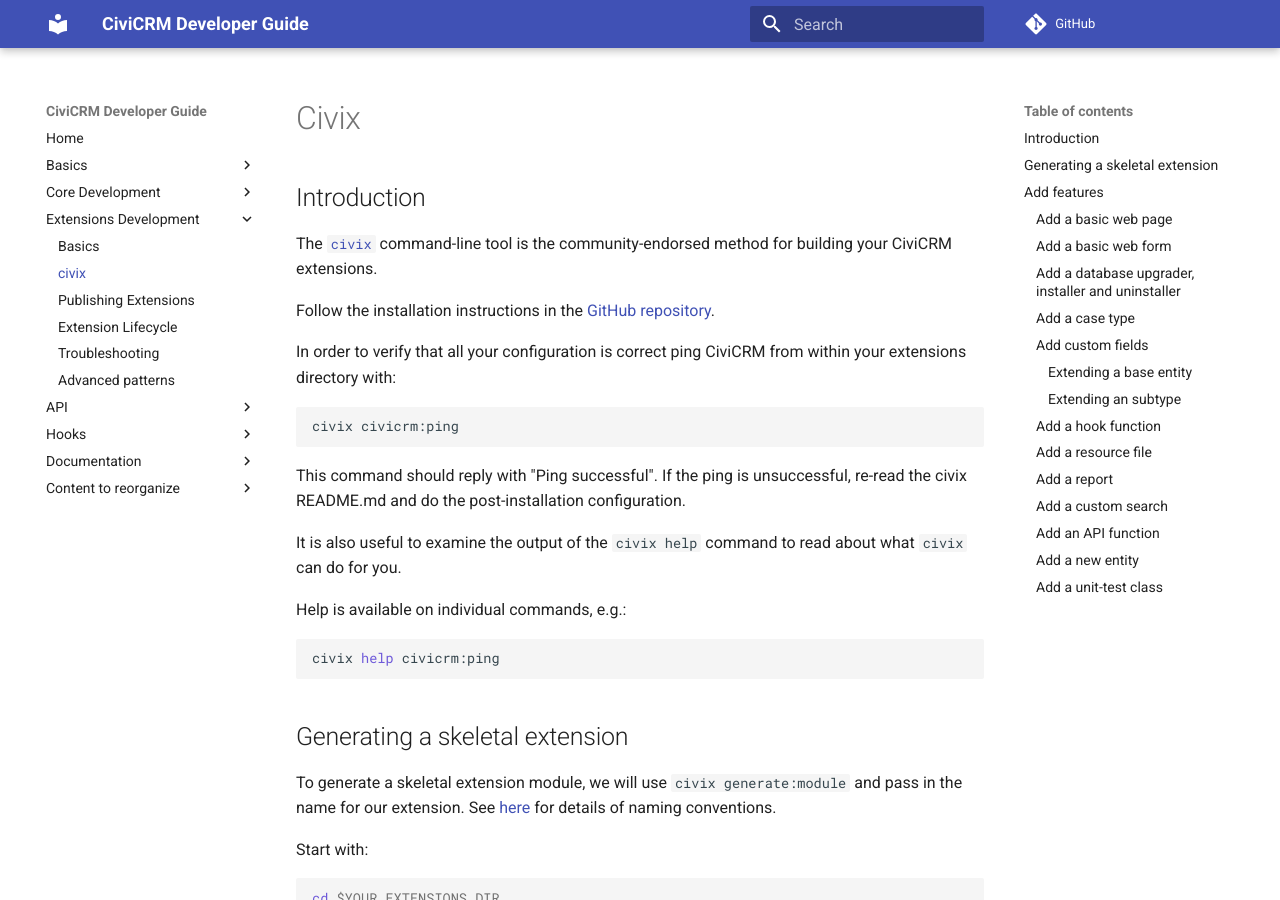
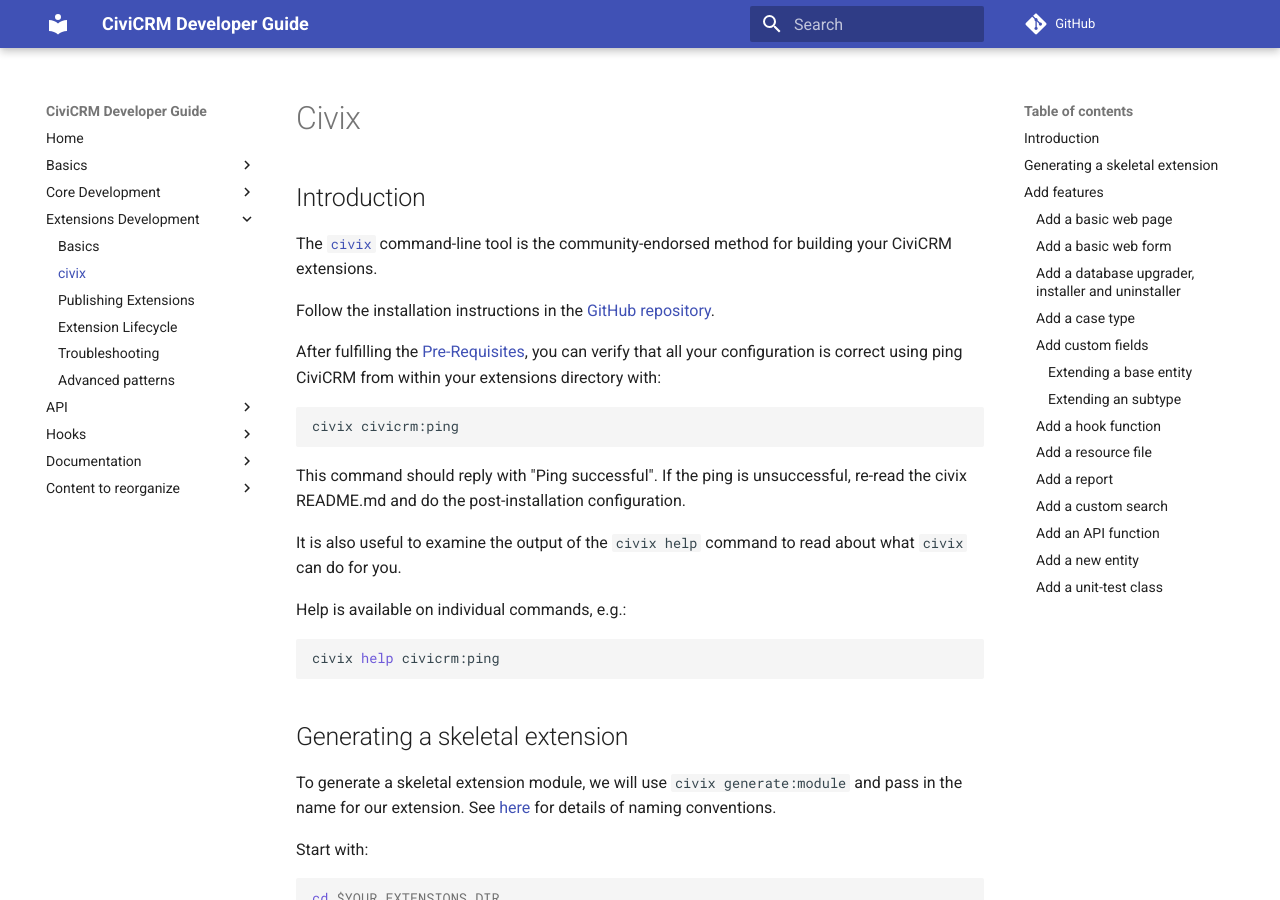
Before and after one commit to civicrm/civicrm-dev-docs, an MkDocs documentation site: the page built from docs/extensions/civix.md, in a window 1280 px wide and 900 px high. Built offline with MkDocs 1.6.1 and Material for MkDocs 9.7.7, drawn with Linux system fonts in a browser that asks for light colours; comment, search, counter and statistics services are not loaded; old or Windows-style settings are respelled for this version of MkDocs.

Commit message:
Second verification that user is using civix correctly

````diff
--- a/docs/extensions/civix.md
+++ b/docs/extensions/civix.md
@@ -8,7 +8,7 @@
 Follow the installation instructions in the
 [GitHub repository](https://github.com/totten/civix/).
 
-In order to verify that all your configuration is correct ping CiviCRM from
+After fulfilling the [Pre-Requisites](/extensions/basics/#pre-requisites), you can verify that all your configuration is correct using ping CiviCRM from
 within your extensions directory with:
 
 ```bash
````
